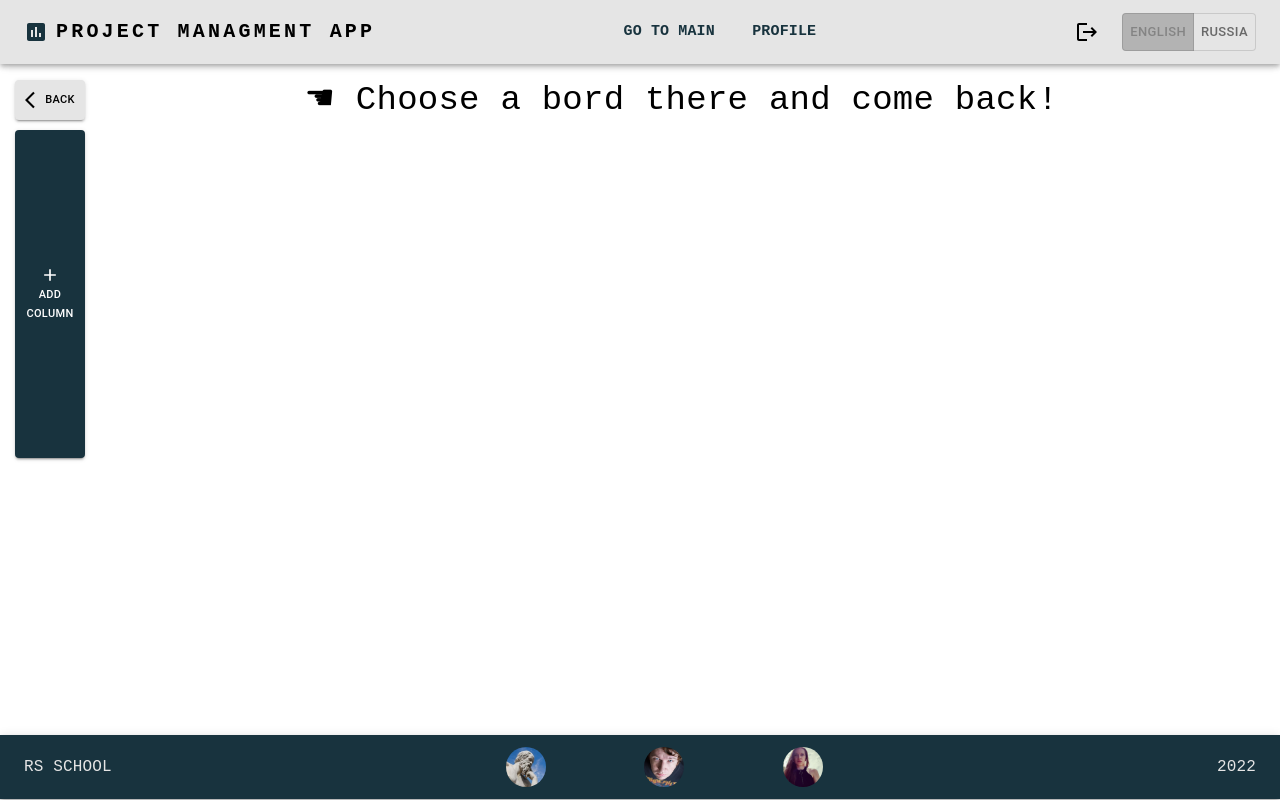
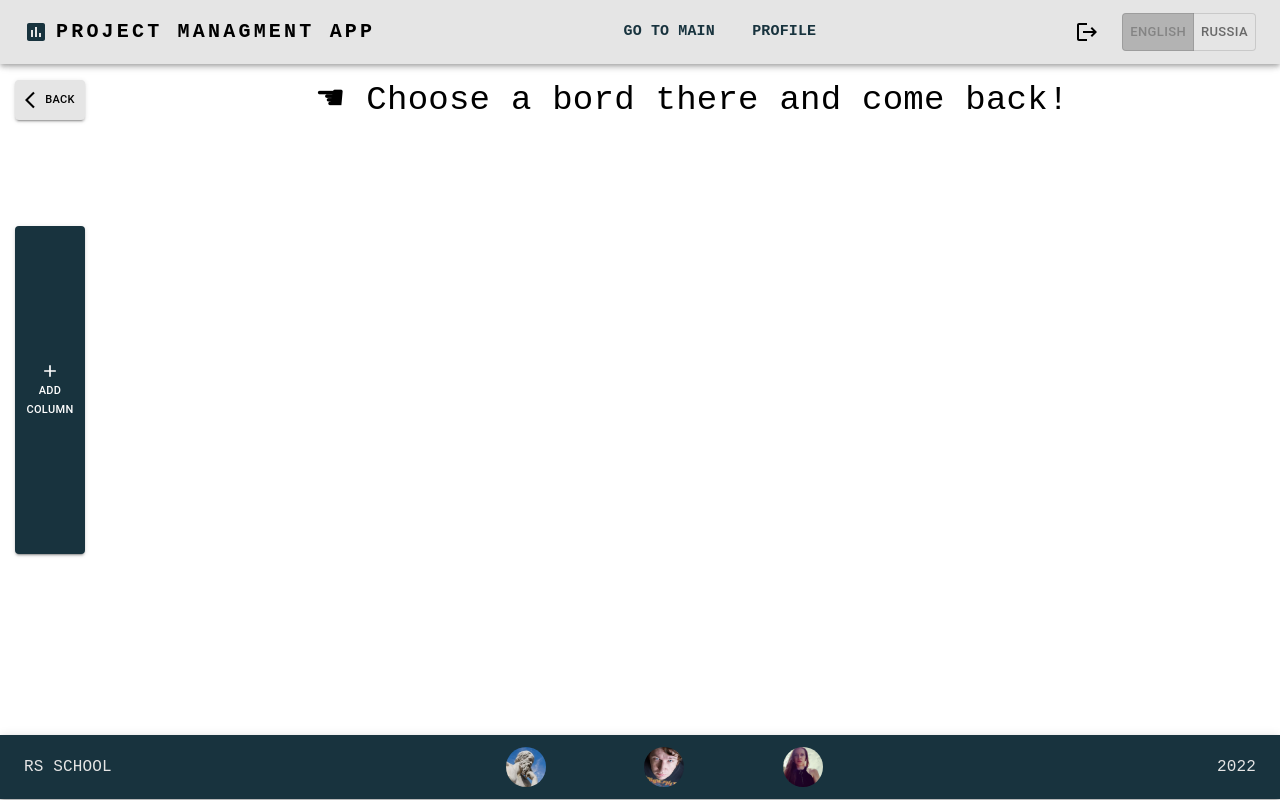
Before and after one commit to intellectualDarknet/react-manament-front, a React (Create React App) app in the folder my-app/: page /board in a window 1280 px wide. Built offline with nearby package versions, Linux system fonts and the light colour scheme; sample sign-in values are in the browser's storage.

Commit message:
feat: add cursor pointer to boards, fix: some board stiles

```diff
--- a/my-app/src/pages/board/_board.scss
+++ b/my-app/src/pages/board/_board.scss
@@ -3,9 +3,10 @@ $column-color: #e5e5e5;
 $shadow: 0px 3px 1px -2px rgb(0 0 0 / 20%), 0px 2px 2px 0px rgb(0 0 0 / 14%), 0px 1px 5px 0px rgb(0 0 0 / 12%);
 
 .board__conteiner {
+  height: 100%;
+  padding: 15px 0 0 15px;
   display: flex;
-  height: 100%;
-  padding: 15px 15px 0 15px;
+  flex-wrap: nowrap;
   gap: 10px;
 }
 
--- a/my-app/src/pages/board/board.tsx
+++ b/my-app/src/pages/board/board.tsx
@@ -263,6 +263,7 @@ const Board = (): JSX.Element => {
             width: { xs: '150px', md: '70px' },
             height: { xs: '40px', md: '50%' },
             flexDirection: { xs: 'row', md: 'column' },
+            marginTop: { xs: '0', md: '12vh', xl: '12vh' },
           }}
           onClick={handleAddColumn}
           variant="contained"
@@ -272,7 +273,7 @@ const Board = (): JSX.Element => {
           {t('board.addColumn')}
         </Button>
       </Grid>
-      <Grid container item className="column-conteiner" xl={11} xs={11}>
+      <Grid container item className="column-conteiner" xl={11.1} md={11.05} xs={12}>
         <Grid
           container
           item
@@ -307,7 +308,7 @@ const Board = (): JSX.Element => {
         <Typography className="board__title" variant="h4" sx={{ fontFamily: 'monospace' }}>
           {currentBoard ? currentBoard.title : t('board.unchoisen')}
         </Typography>
-        <Grid container className="board__columns-layout" sx={{ matginLeft: '5px' }}>
+        <Grid container className="board__columns-layout">
           {columnsIsLoading ? (
             <Grid container className="board__loading">
               <CircularProgress color="primary" />
--- a/my-app/src/pages/boards/components/board.tsx
+++ b/my-app/src/pages/boards/components/board.tsx
@@ -11,7 +11,6 @@ import DeleteModal from 'components/deleteModal';
 import DeleteButton from '../DeleteButton';
 import { useTranslation } from 'react-i18next';
 import CircularProgress from '@mui/material/CircularProgress';
-import { idText } from 'typescript';
 import background from 'assets/img/bg-title.png';
 import theme from 'components/Theme';
 
@@ -70,6 +69,7 @@ const Board = (props: { title: string; id: string }) => {
         display: 'flex',
         justifyContent: 'space-between',
         flexDirection: 'column',
+        cursor: 'pointer',
       }}
       onClick={async () => {
         await dispatch(getBoardById(props.id));
```
Also changed, not shown: my-app/src/pages/boards/boards.scss (deleted).
